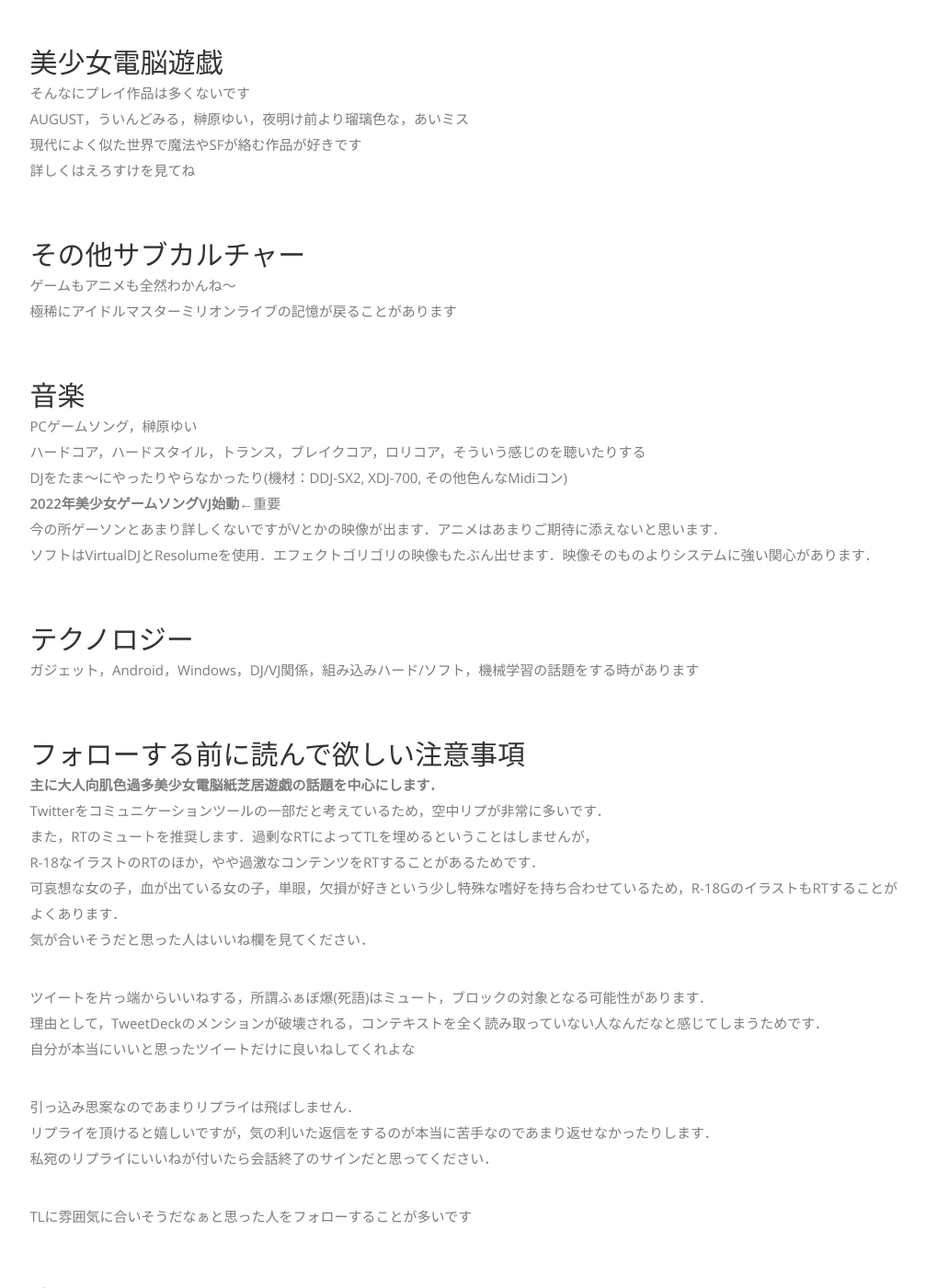
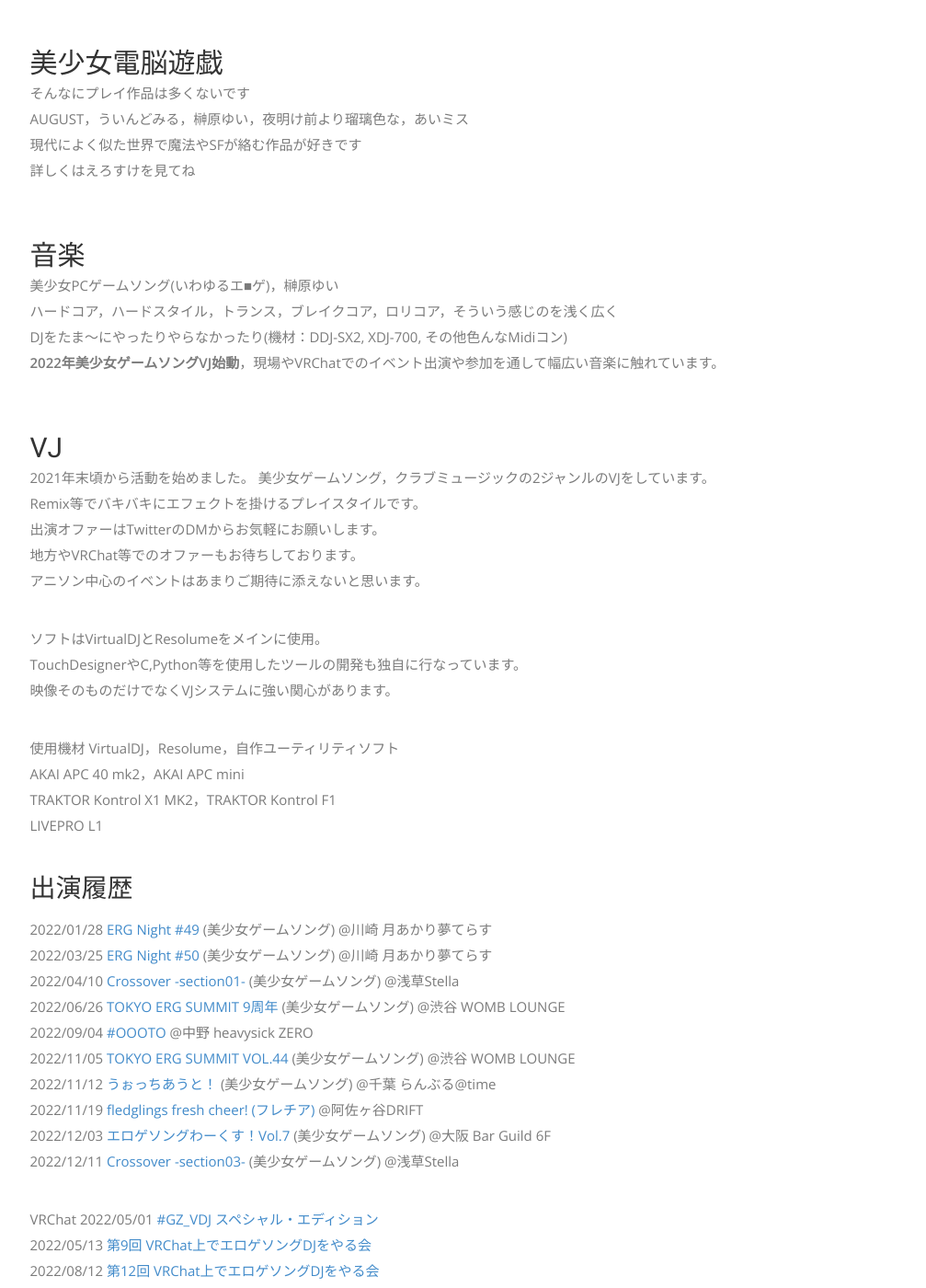
Before and after one commit to bluekani/bluekani-bluekani.github.io, a Jekyll site: the page built from twitter.md, in a window 1280 px wide and 1400 px high, scrolled down 995 px. Shown: the whole window at 92% size, without its empty margins (135-1142 px from the left). Built offline with Jekyll 4.4.1, drawn with Linux system fonts in a browser that asks for light colours; nearby versions of some CDN libraries; some web fonts are replaced; some of the changed text lies outside the part shown.

Commit message:
Add files via upload

```diff
--- a/twitter.md
+++ b/twitter.md
@@ -6,14 +6,15 @@
 ---
 
 ## 簡単な自己紹介
-カニぱん(@_KNPi)という者です．
-↑が正式な表記です．かにぱんとかカニパンではない
+カニぱん(KANIPan)という者です。
+↑が正式な表記です。かにぱんとかカニパンではない
+最近は関東圏やVRChatでVJをしています。
 
 ## リンク
-Twitter:[https://twitter.com/_KNPi](https://twitter.com/_KNPi)
+Twitter(メイン・趣味):[https://twitter.com/_KNPi](https://twitter.com/_KNPi)
+Twitter(VRChat関連):[https://twitter.com/K4N1_VRC](https://twitter.com/K4N1_VRC)
 Homepage:[https://www.brighter-than-dawning.blue/](https://www.brighter-than-dawning.blue/)
 Erogamescape:[https://erogamescape.dyndns.org/~ap2/ero/toukei_kaiseki/user_infomation.php?user=kn77](https://erogamescape.dyndns.org/~ap2/ero/toukei_kaiseki/user_infomation.php?user=kn77)
-mixcloud:[https://www.mixcloud.com/KNPi](https://www.mixcloud.com/KNPi)
 Github:[https://github.com/bluekani](https://github.com/bluekani)
 
 
@@ -22,33 +23,86 @@
 AUGUST，ういんどみる，榊原ゆい，夜明け前より瑠璃色な，あいミス
 現代によく似た世界で魔法やSFが絡む作品が好きです
 詳しくはえろすけを見てね
-## その他サブカルチャー
-ゲームもアニメも全然わかんね～
-極稀にアイドルマスターミリオンライブの記憶が戻ることがあります
+
 ## 音楽
-PCゲームソング，榊原ゆい
-ハードコア，ハードスタイル，トランス，ブレイクコア，ロリコア，そういう感じのを聴いたりする
+美少女PCゲームソング(いわゆるエ■ゲ)，榊原ゆい
+ハードコア，ハードスタイル，トランス，ブレイクコア，ロリコア，そういう感じのを浅く広く
 DJをたま～にやったりやらなかったり(機材：DDJ-SX2, XDJ-700, その他色んなMidiコン)
-**2022年美少女ゲームソングVJ始動**←重要
-今の所ゲーソンとあまり詳しくないですがVとかの映像が出ます．アニメはあまりご期待に添えないと思います．
-ソフトはVirtualDJとResolumeを使用．エフェクトゴリゴリの映像もたぶん出せます．映像そのものよりシステムに強い関心があります．
+**2022年美少女ゲームソングVJ始動**，現場やVRChatでのイベント出演や参加を通して幅広い音楽に触れています。
+
+## VJ
+2021年末頃から活動を始めました。
+美少女ゲームソング，クラブミュージックの2ジャンルのVJをしています。
+Remix等でバキバキにエフェクトを掛けるプレイスタイルです。
+出演オファーはTwitterのDMからお気軽にお願いします。
+地方やVRChat等でのオファーもお待ちしております。
+アニソン中心のイベントはあまりご期待に添えないと思います。
+
+ソフトはVirtualDJとResolumeをメインに使用。
+TouchDesignerやC,Python等を使用したツールの開発も独自に行なっています。
+映像そのものだけでなくVJシステムに強い関心があります。
+
+使用機材
+VirtualDJ，Resolume，自作ユーティリティソフト
+AKAI APC 40 mk2，AKAI APC mini
+TRAKTOR Kontrol X1 MK2，TRAKTOR Kontrol F1
+LIVEPRO L1
+
+### 出演履歴
+2022/01/28 [ERG Night #49](https://twipla.jp/events/502631) (美少女ゲームソング) @川崎 月あかり夢てらす
+2022/03/25 [ERG Night #50](https://twipla.jp/events/507622) (美少女ゲームソング) @川崎 月あかり夢てらす
+2022/04/10 [Crossover -section01-](https://twipla.jp/events/491151) (美少女ゲームソング) @浅草Stella
+2022/06/26 [TOKYO ERG SUMMIT 9周年](https://t.livepocket.jp/e/osfrq) (美少女ゲームソング) @渋谷 WOMB LOUNGE
+2022/09/04 [#OOOTO](http://oooto.otherman-records.com/) @中野 heavysick ZERO
+2022/11/05 [TOKYO ERG SUMMIT VOL.44](https://t.livepocket.jp/e/tes_44) (美少女ゲームソング) @渋谷 WOMB LOUNGE
+2022/11/12 [うぉっちあうと！](https://twipla.jp/events/527123) (美少女ゲームソング) @千葉 らんぶる@time
+2022/11/19 [fledglings fresh cheer! (フレチア)](https://twipla.jp/events/527966) @阿佐ヶ谷DRIFT
+2022/12/03 [エロゲソングわーくす！Vol.7](https://twipla.jp/events/531901) (美少女ゲームソング) @大阪 Bar Guild 6F
+2022/12/11 [Crossover -section03-](https://twipla.jp/events/491393) (美少女ゲームソング) @浅草Stella
+
+VRChat
+2022/05/01 [#GZ_VDJ スペシャル・エディション](https://twitter.com/hashtag/GZ_VDJ)
+2022/05/13 [第9回 VRChat上でエロゲソングDJをやる会](https://twitter.com/hashtag/VRC%E3%82%A8%E3%83%AD%E3%82%B2DJ%E4%BC%9A)
+2022/08/12 [第12回 VRChat上でエロゲソングDJをやる会](https://twitter.com/hashtag/VRC%E3%82%A8%E3%83%AD%E3%82%B2DJ%E4%BC%9A)
+2022/10/13 [Trancing Sattelite](https://twitter.com/hashtag/tr_sa)
+2022/12/09 [第16回 VRChat上でエロゲソングDJをやる会](https://twitter.com/hashtag/VRC%E3%82%A8%E3%83%AD%E3%82%B2DJ%E4%BC%9A)
+2022/12/14 [VR UNIT DJ](https://twitter.com/hashtag/VR_UNIT_DJ)
+
 ## テクノロジー
-ガジェット，Android，Windows，DJ/VJ関係，組み込みハード/ソフト，機械学習の話題をする時があります
+ガジェット，Android，Windows，DJ/VJ関係，組み込みハード/ソフト，機械学習の話題をする時があります。
+VJを始めてからはゲーミングノートPCやMidiコントローラーを買い漁る日々を過ごしています。
+
+## VRChat
+VRChatID：カニぱん
+単眼娘の可愛さを広める活動をしております。
+DJイベントによく遊びに行ったりたまにVJをします。
+機材:Oculus Quest 2, RTX3060 Desktop
+
+単眼アバター情報まとめ
+https://scrapbox.io/KaniPan/  VRChat%E3%81%AE%E5%8D%98%E7%9C%BC%E3%82%A2%E3%83%90%E3%82%BF%E3%83%BC%E3%82%92%E4%BD%9C%E3%82%8B%E3%81%AB%E3%81%82%E3%81%9F%E3%81%A3%E3%81%A6%E5%8F%82%E8%80%83%E3%81%AB%E3%81%97%E3%81%9F%E3%83%9A%E3%83%BC%E3%82%B8%E3%81%A8%E3%81%8B%E6%89%80%E6%84%9F
+単眼アバター集会の開催
+https://twitter.com/hashtag/VRC%E5%8D%98%E7%9C%BC%E3%82%A2%E3%83%90%E3%82%BF%E3%83%BC%E9%9B%86%E4%BC%9A
+
+[MMVC](https://github.com/isletennos/MMVC_Trainer)(AIを使用したボイスチェンジャーソフトウェア)の支援ソフトの開発
+https://github.com/bluekani/MMVC_Client-Config-Generator
+
+[SlimeVR](https://docs.slimevr.dev/)(オープンソースのVRトラッカー)へのコミット
+
 ## フォローする前に読んで欲しい注意事項
-**主に大人向肌色過多美少女電脳紙芝居遊戯の話題を中心にします．**
-Twitterをコミュニケーションツールの一部だと考えているため，空中リプが非常に多いです．
-また，RTのミュートを推奨します．過剰なRTによってTLを埋めるということはしませんが，
-R-18なイラストのRTのほか，やや過激なコンテンツをRTすることがあるためです．
-可哀想な女の子，血が出ている女の子，単眼，欠損が好きという少し特殊な嗜好を持ち合わせているため，R-18GのイラストもRTすることがよくあります．
-気が合いそうだと思った人はいいね欄を見てください．
+**主に大人向肌色過多美少女電脳紙芝居遊戯の話題を中心にします。**
+Twitterをコミュニケーションツールの一部だと考えているため，空中リプが非常に多いです。
+また，RTのミュートを推奨します。過剰なRTによってTLを埋めるということはしませんが，
+R-18なイラストのRTのほか，やや過激なコンテンツをRTすることがあるためです。
+可哀想な女の子，血が出ている女の子，単眼，欠損が好きという少し特殊な嗜好を持ち合わせているため，R-18GのイラストもRTすることがよくあります。
+気が合いそうだと思った人はいいね欄を見てください。
 
-ツイートを片っ端からいいねする，所謂ふぁぼ爆(死語)はミュート，ブロックの対象となる可能性があります．
-理由として，TweetDeckのメンションが破壊される，コンテキストを全く読み取っていない人なんだなと感じてしまうためです．
+ツイートを片っ端からいいねする，所謂ふぁぼ爆(死語)はミュート，ブロックの対象となる可能性があります。
+理由として，TweetDeckのメンションが破壊される，コンテキストを全く読み取っていない人なんだなと感じてしまうためです。
 自分が本当にいいと思ったツイートだけに良いねしてくれよな
 
-引っ込み思案なのであまりリプライは飛ばしません．
-リプライを頂けると嬉しいですが，気の利いた返信をするのが本当に苦手なのであまり返せなかったりします．
-私宛のリプライにいいねが付いたら会話終了のサインだと思ってください．
+引っ込み思案なのであまりリプライは飛ばしません。
+リプライを頂けると嬉しいですが，気の利いた返信をするのが本当に苦手なのであまり返せなかったりします。
+私宛のリプライにいいねが付いたら会話終了のサインだと思ってください。
 
 TLに雰囲気に合いそうだなぁと思った人をフォローすることが多いです
 
@@ -65,4 +119,5 @@
 
 ## 更新履歴
 2021.01.23 本ページを作成
-2021.01.04 丸一年放置してたってマジ？VJに関する文章を追加
+2022.01.04 丸一年放置してたってマジ？VJに関する文章を追加
+2023.01.03 丸一年放置してたってマジ？VJに関する文章を追加
```
